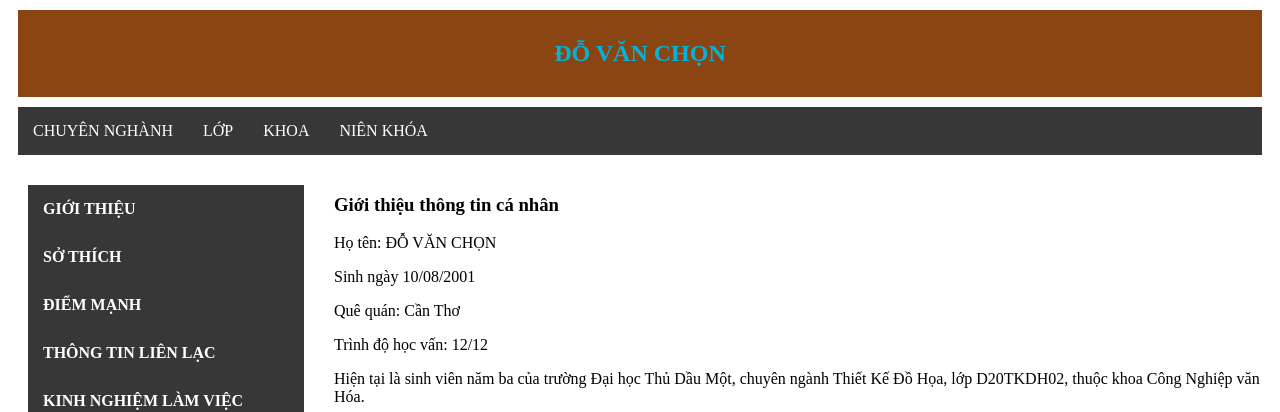
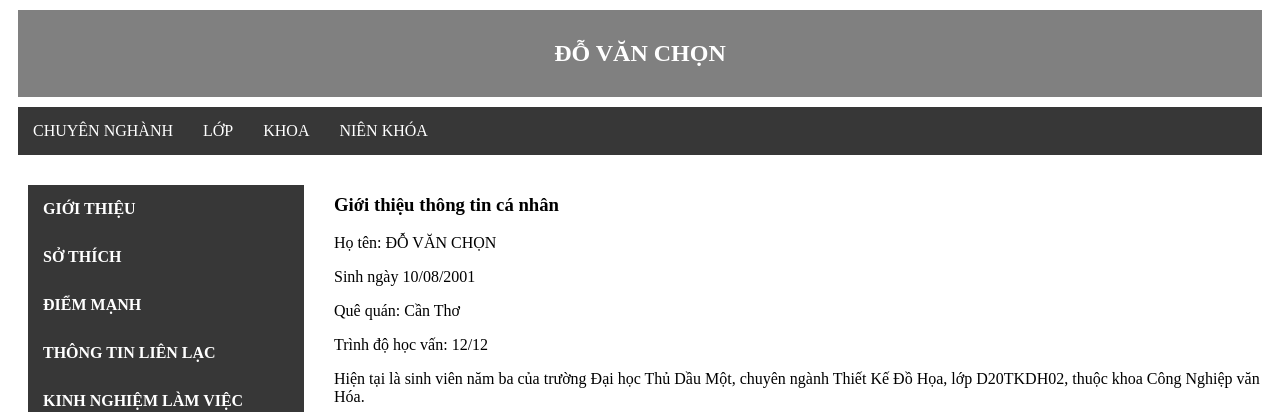
Before and after one commit to dovanchon-01/dovanchon-01.github.io, a plain HTML site: page index.html in a window 1280 px wide. Shown: the top 412 px of the page. Drawn offline with Linux system fonts and the light colour scheme.

Commit message:
Update mycss.css

```diff
--- a/mycss.css
+++ b/mycss.css
@@ -3,8 +3,8 @@
 }
 
 header, footer{
-    background-color: #8B4513;
-    color: #04B2D9;
+    background-color: #808080;
+    color: #FFFFFF;
     margin: 10px;
     padding: 10px;
 	text-align: center;
```
